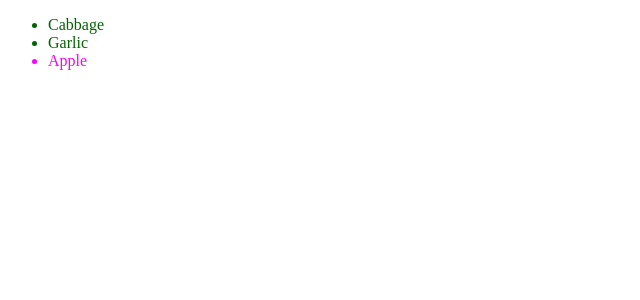
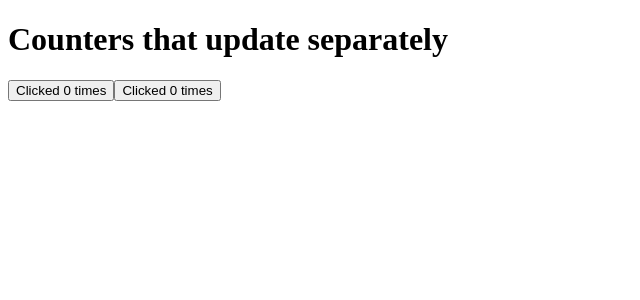
Before and after one commit to sheikh-mohammad-rakib/react, a React app: page / in a window 1280 px wide. Shown: the top 300 px of the page, without its empty margins (0-640 px from the left). Built offline with nearby package versions, Linux system fonts and the light colour scheme; the HTML template or start-up script is replaced by a standard one.

Commit message:
Implements separate counters for buttons
Introduces a state variable to track clicks for each button separately.

This allows each button to maintain its own independent count,
preventing unintended side effects where clicking one button
would affect the count of others.

```diff
--- a/src/App.jsx
+++ b/src/App.jsx
@@ -1,22 +1,25 @@
-const products = [
-  {title: 'Cabbage', isFruit: false, id: 1},
-  {title: 'Garlic', isFruit: false, id: 2},
-  {title: 'Apple', isFruit: true, id: 3},
-];
+import { useState } from "react";
 
-export default function ShoppingList() {
-  const listItems = products.map(product =>
-    <li
-      key={product.id}
-      style={{
-        color: product.isFruit ? 'magenta' : 'darkgreen'
-      }}
-      >
-        {product.title}
-    </li>
+export default function MyApp() {
+  return (
+    <div>
+      <h1>Counters that update separately</h1>
+      <MyButton />
+      <MyButton />
+    </div>
   );
+}
+
+function MyButton() {
+  const [count, setCount] = useState(0);
+
+  function handleClick() {
+    setCount(count + 1);
+  }
 
   return (
-    <ul>{listItems}</ul>
+    <button onClick={handleClick}>
+      Clicked {count} times
+    </button>
   );
 }
```
